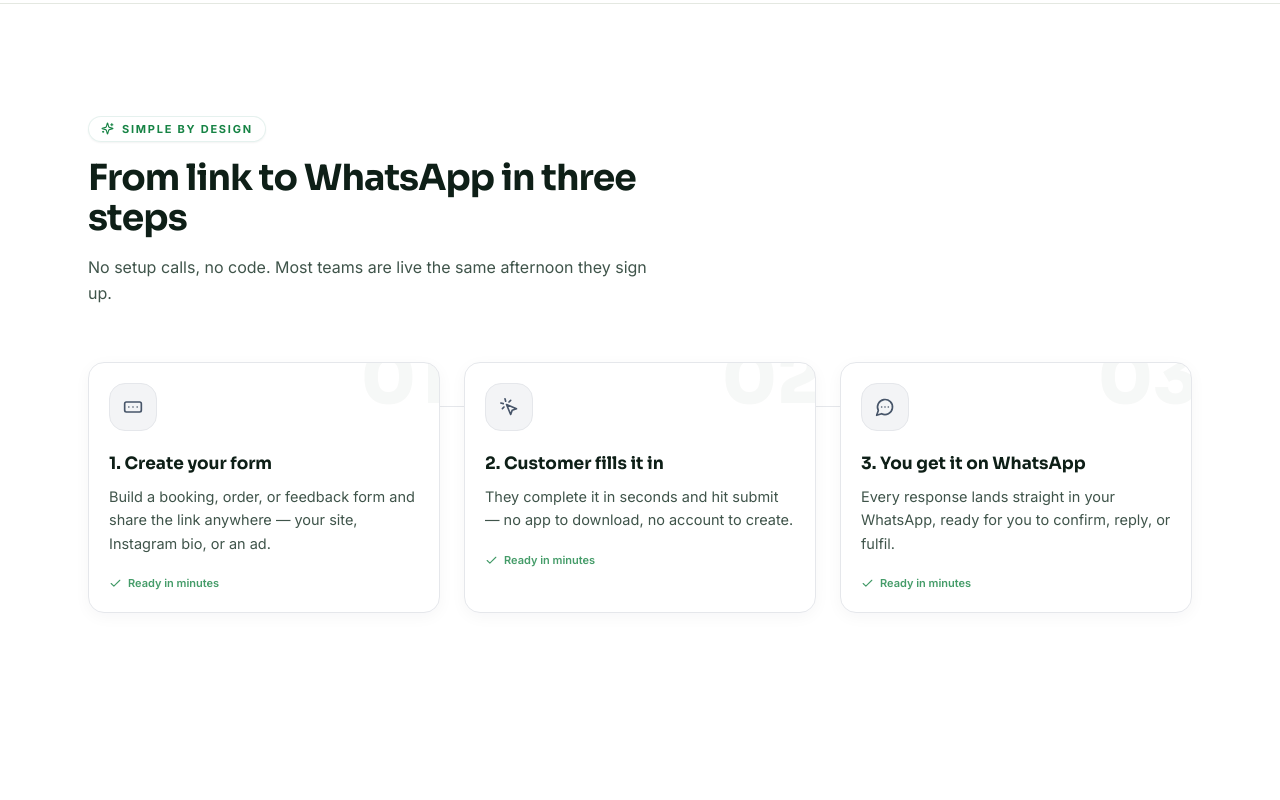
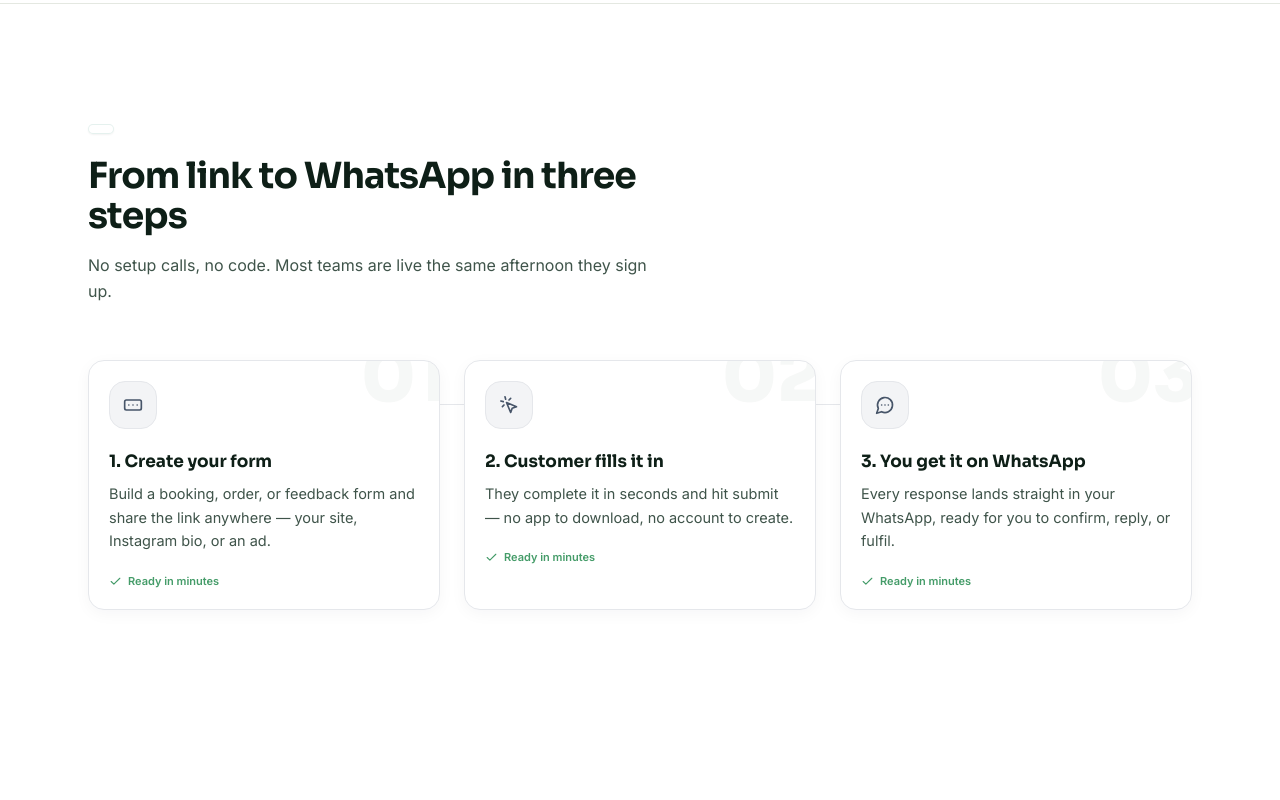
Before and after one commit to abdulrahimanattar65-isagi/connecteze-website, a React (Vite) app: page / in a window 1280 px wide. Shown: the part 880-1680 px from the top of the page. Built offline with nearby package versions, Linux system fonts and the light colour scheme.

Commit message:
updation in bg and sections

```diff
--- a/src/components/HowItWorks.jsx
+++ b/src/components/HowItWorks.jsx
@@ -38,7 +38,7 @@
       <div className="relative z-10 mx-auto max-w-6xl px-6">
         <div className="max-w-xl">
           <span className="inline-flex items-center gap-2 rounded-full border border-emerald-700/10 bg-white/70 px-3 py-1 text-[11px] font-bold uppercase tracking-[.16em] text-[#168344] shadow-sm dark:border-white/10 dark:bg-white/5 dark:text-[#70E697]">
-            <Sparkles size={13} /> Simple by design
+
           </span>
           <h2 className="font-display mt-4 text-3xl font-700 tracking-tight text-[#0E1F17] dark:text-[#EAF6EE] sm:text-4xl">
             From link to WhatsApp in three steps
--- a/src/components/Services.jsx
+++ b/src/components/Services.jsx
@@ -91,9 +91,7 @@
       <div className="pointer-events-none absolute -right-24 top-0 -z-10 h-80 w-80 rounded-full bg-emerald-300/25 blur-[100px] dark:bg-emerald-500/10" />
       <div className="mx-auto max-w-6xl px-6">
         <div className="mx-auto max-w-2xl text-center">
-          <span className="inline-flex items-center gap-2 rounded-full border border-emerald-700/10 bg-white/70 px-3 py-1 text-xs font-bold uppercase tracking-[0.15em] text-[#168344] shadow-sm dark:border-white/10 dark:bg-white/5 dark:text-[#4ADE80]">
-            One connected platform
-          </span>
+
           <h2 className="font-display mt-4 text-3xl font-extrabold tracking-tight text-[#10251B] dark:text-white sm:text-4xl">
             Everything you need to grow through conversations
           </h2>
```
